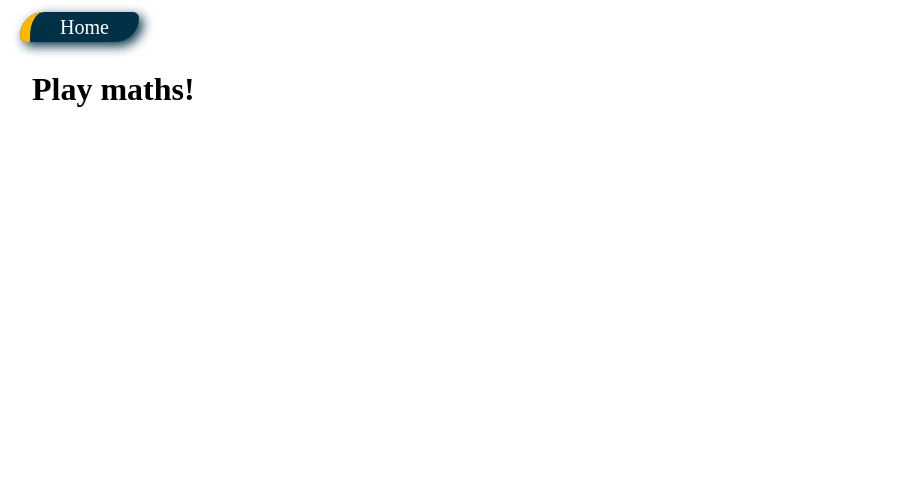
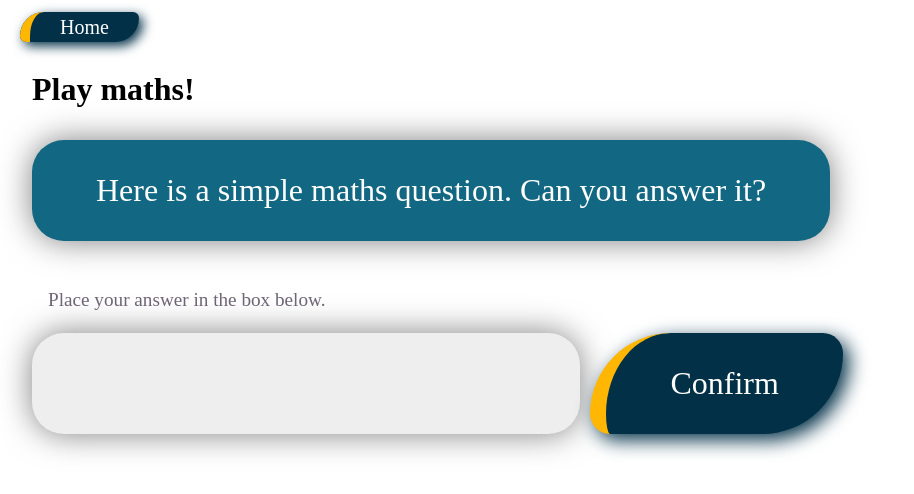
Before and after one commit to Alzenas/simple-maths-quiz, a plain HTML site: page maths.html in a window 1280 px wide. Shown: the whole page, without its empty margins (0-914 px from the left). Drawn offline with Linux system fonts and the light colour scheme.

Commit message:
Add basic styling to maths.html

```diff
--- a/maths.html
+++ b/maths.html
@@ -19,7 +19,16 @@
     <main>
         <h1>Play maths!</h1>
         <section>
-
+            <p id="question">
+                Here is a simple maths question. Can you answer it?
+            </p>
+        </section>
+        <section>
+            <p>
+                <label class="block" for="answer">Place your answer in the box below.</label>
+            <input id="answer" type="number" min="0">
+            <button class="bigbutton">Confirm</button>
+            </p>
         </section>
     </main>
     <footer></footer>
--- a/style.css
+++ b/style.css
@@ -78,7 +78,7 @@ p::selection {
     margin-top: 1rem;
 }
 
-button, .mainnav a {
+.bigbutton, button, .mainnav a {
     font-family: inherit;
     font-size: 1.25rem;
     background-color: #023047;
@@ -113,3 +113,34 @@ button:active, .mainnav a:active {
     color: white;
     filter: drop-shadow(0.1em 0.1em 0.2em #706677);
 }
+
+.bigbutton {
+    font-size: 2rem;
+    padding: 1em 2em;
+}
+
+label[for="answer"] {
+    color:#706677;
+    font-size: 1.2rem;
+    margin: 3rem 1rem 1rem;
+}
+
+#question {
+    width: fit-content;
+    font-size: 2rem;
+    color: white;
+    background-color:#126782;
+    padding: 1em 2em;
+    border-radius: 1em;
+    filter: drop-shadow(0em 0em 0.5em rgba(0, 0, 0, 0.5));
+}
+
+#answer {
+    color:#023047;
+    font-size: 2rem;
+    padding: 1em 2em;
+    border-radius: 1em;
+    background-color: #eee;
+    border: none;
+    filter: drop-shadow(0em 0em 0.5em rgba(0, 0, 0, 0.5));
+}
```
